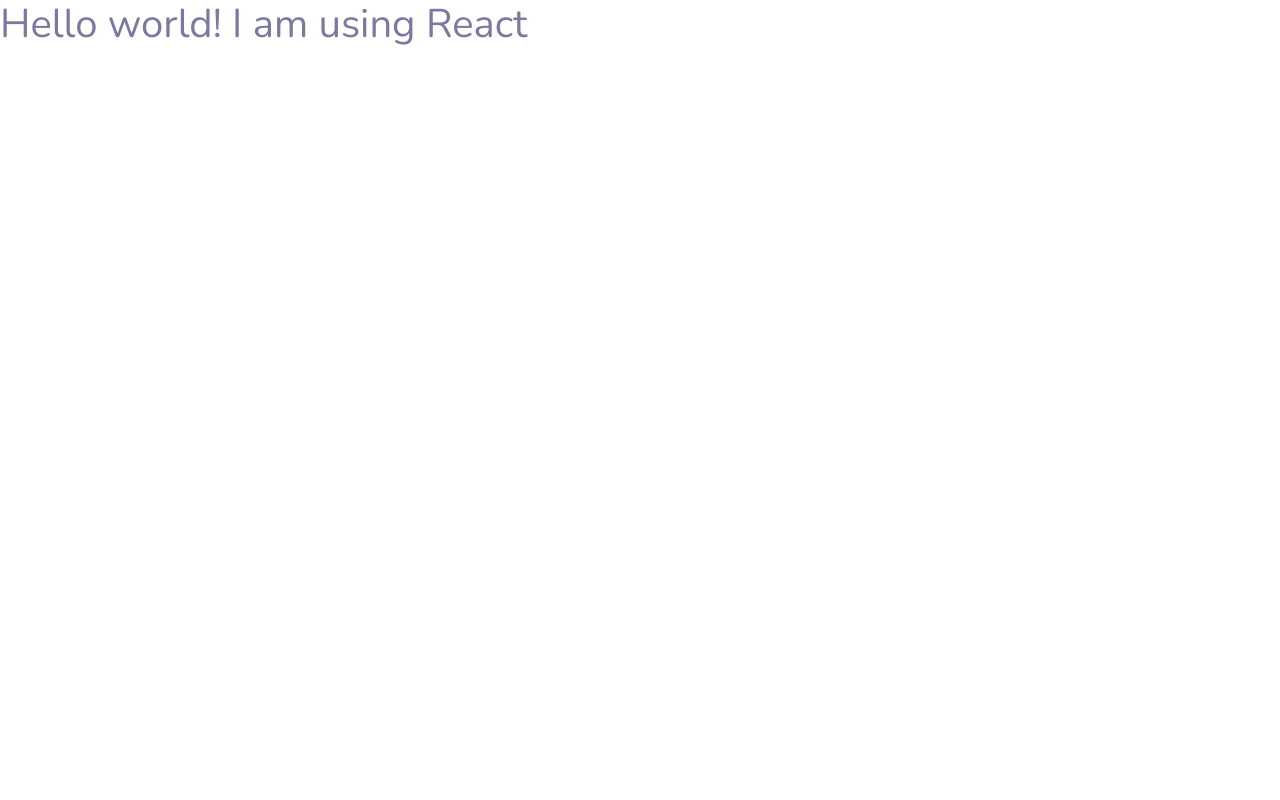
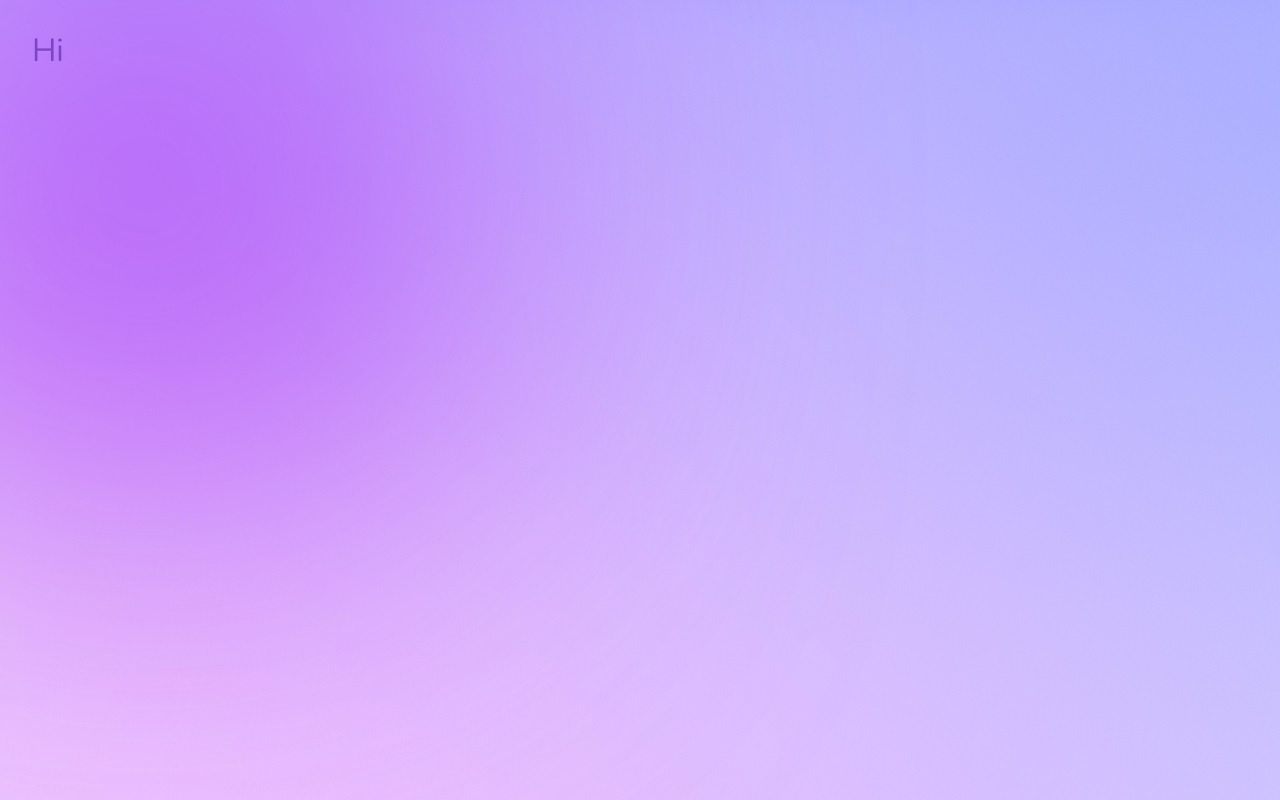
Before and after one commit to manaressam9/MyExpense_App, a React app in the folder Frontend/: page / in a window 1280 px wide. Built offline with nearby package versions, Linux system fonts and the light colour scheme.

Commit message:
added MainLayout

```diff
--- a/Frontend/package.json
+++ b/Frontend/package.json
@@ -32,6 +32,7 @@
     "react-datepicker": "^4.14.1",
     "react-dom": "^18.2.0",
     "style-loader": "^3.3.3",
-    "styled-components": "^5.3.11"
+    "styled-components": "^5.3.11",
+    "url-loader": "^4.1.1"
   }
 }
--- a/Frontend/src/App.js
+++ b/Frontend/src/App.js
@@ -1,11 +1,23 @@
 import React from "react";
+import styled from "styled-components";
+import bg from "./img/bg.jpg"
+import { MainLayout } from "./styles/Layout";
+import Orb from "./styles/Orb";
 
 const App = () =>{
     return (
-        <h1>
-            Hello world! I am using React
-        </h1>
+        <AppStyled className="App" bg={bg}>
+            <Orb />
+            <MainLayout>
+           <h2>Hi</h2>
+            </MainLayout>
+        </AppStyled>
     )
 }
 
+const AppStyled = styled.div`
+height: 100vh;
+background-image: url(${props => props.bg});
+position: relative
+`;
 export default App
--- /dev/null
+++ b/Frontend/src/styles/Layout.js
@@ -0,0 +1,13 @@
+import styled, { keyframes } from "styled-components";
+
+export const MainLayout = styled.div`
+ padding: 2rem;
+height: 100%;
+display: flex;
+gap: 2rem;
+`;
+
+export const InnerLayout = styled.div`
+padding: 2rem 1.5rem; /*top left bottom right*/
+width: 100%
+`;
--- /dev/null
+++ b/Frontend/src/styles/Orb.js
@@ -0,0 +1,44 @@
+import React, { useEffect, useState } from 'react';
+import styled, { keyframes } from 'styled-components'
+
+ function Orb() {
+
+    const [size, setSize] = useState([400,500])
+    useEffect(() => {
+        const updateSize = () => {
+            setSize([window.innerWidth,window.innerHeight])
+        }
+        window.addEventListener('resize', updateSize)
+
+        //cleanr func
+        return () => window.removeEventListener('resize', updateSize)
+    }, [])
+
+const moveOrb = keyframes`
+0%{
+    transform: translate(0, 0);
+}
+50%{
+    transform: translate(${size[0]}px, ${size[1]}px);
+}
+100%{
+    transform: translate(0, 0);
+}
+`
+const OrbStyle = styled.div`
+width: 70vh;
+height: 70vh;
+position: absolute;
+border-radius: 50%;
+margin-left: -37vh;
+margin-top: -37vh;
+background: linear-gradient(180deg, #9032FF 0%, #a700e9 100%);
+filter: blur(200px);
+animation: ${moveOrb} 10s alternate linear infinite;
+
+`;
+    return (
+        <OrbStyle></OrbStyle>
+    )
+}
+export default Orb;
--- a/Frontend/webpack.config.js
+++ b/Frontend/webpack.config.js
@@ -32,6 +32,10 @@
                 test: /\.css$/,
                 use: ['style-loader', 'css-loader'],
             },
+            {
+                test: /\.(jpe?g|png|gif|svg)$/,
+                use: 'url-loader',
+            }
         ],
     },
     plugins: [
```
Also changed, not shown: Frontend/src/img/bg.jpg (added), 1 other file (tests, documents, lock files or other folders).
